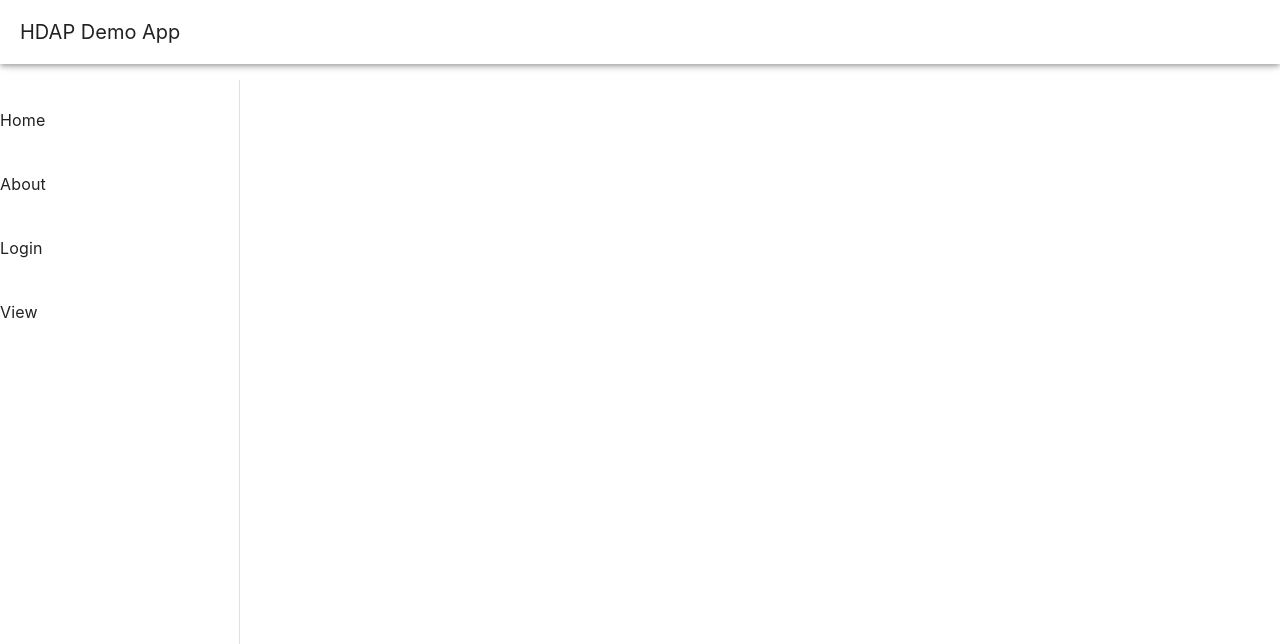
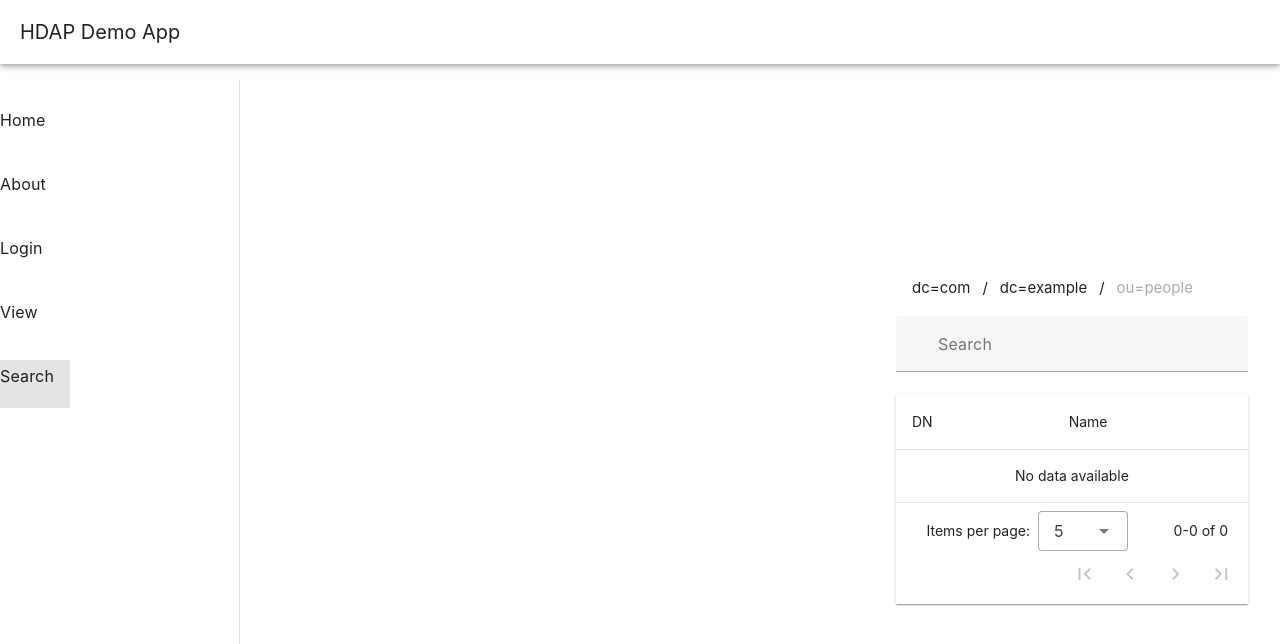
Before and after one commit to markcraig/hdap-ui, a Vue app: page /search in a window 1280 px wide. Shown: the top 644 px of the page. Built offline with nearby package versions, Linux system fonts and the light colour scheme.

Commit message:
Simple SearchView
BUG: does the work by authenticating as uid=admin:password

```diff
--- a/package.json
+++ b/package.json
@@ -14,7 +14,9 @@
     "@mdi/font": "^7.4.47",
     "axios": "^1.6.7",
     "vue": "^3.4.15",
-    "vue-router": "^4.2.5"
+    "vue-router": "^4.2.5",
+    "axios": "^1.6.7",
+    "vuetify": "^3.5.8"
   },
   "devDependencies": {
     "@rushstack/eslint-patch": "^1.3.3",
--- a/src/App.vue
+++ b/src/App.vue
@@ -1,7 +1,5 @@
 <script setup>
 import { RouterView } from 'vue-router'
-import LoginView from './views/LoginView.vue';
-import AboutView from './views/AboutView.vue';
 </script>
 
 <template>
@@ -23,6 +21,9 @@ import AboutView from './views/AboutView.vue';
         </v-list>
         <v-list>
           <v-list-item :to="{path: '/view'}" title="View"></v-list-item>
+        </v-list>
+        <v-list>
+          <v-list-item :to="{path: '/search'}" title="Search"></v-list-item>
         </v-list>
       </v-navigation-drawer>
 
--- a/src/main.js
+++ b/src/main.js
@@ -9,6 +9,7 @@ import { createVuetify } from 'vuetify'
 import "@mdi/font/css/materialdesignicons.css";
 import * as components from 'vuetify/components'
 import * as directives from 'vuetify/directives'
+import { aliases, mdi } from 'vuetify/iconsets/mdi'
 
 const vuetify = createVuetify({
     theme: {
--- a/src/router/index.js
+++ b/src/router/index.js
@@ -1,5 +1,6 @@
 import { createRouter, createWebHistory } from 'vue-router'
 import HomeView from '../views/HomeView.vue'
+import SearchView from '../views/SearchView.vue'
 
 const router = createRouter({
   history: createWebHistory(import.meta.env.BASE_URL),
@@ -26,6 +27,11 @@ const router = createRouter({
       path: '/login',
       name: 'login',
       component: () => import('../views/LoginView.vue')
+    },
+    {
+      path: '/search',
+      name: 'search',
+      component: SearchView
     }
   ]
 })
--- /dev/null
+++ b/src/views/SearchView.vue
@@ -0,0 +1,69 @@
+<script setup>
+import { ref } from 'vue'
+import axios from "axios"
+
+const baseDN = 'dc=com/dc=example/ou=people'
+const crumbs = baseDN.split('/')
+
+const uid = ref('')
+
+const headers = [
+  { title: 'DN', key: '_id' },
+  { title: 'Name', key: 'cn' }
+]
+var results = ref([
+])
+
+async function searchForUid() {
+  if (!uid.value) {
+    return
+  }
+  console.log(`In searchForUid for ${uid.value}`)
+  try {
+    let res = await axios.get('/hdap/dc=com/dc=example', {
+      headers: {
+        'Content-Type': 'application/json',
+        'Authorization': `Basic ${btoa('uid=admin:password')}`
+      },
+      params: {
+        _queryFilter: `uid co '${uid.value}'`,
+        scope: 'sub',
+        _fields: "cn,_id"
+      }
+    })
+    let sr = await res.data.result
+    console.log(`search results are ${JSON.stringify(sr)}`)
+    results.value = []
+    for (let result of sr) {
+      results.value.push({ _id: result._id, cn: result.cn[0] })
+    }
+    console.log(`Converted ${sr.length} -> ${results.value.length}`)
+    console.log(`The final results are ${JSON.stringify(results.value)}`)
+  } catch (error) {
+    console.error(error)
+  }
+}
+
+</script>
+<template>
+  <v-sheet>
+  <v-breadcrumbs :items="crumbs"></v-breadcrumbs>
+  <v-text-field label="Search"
+                v-model="uid"
+                placeholder="user id"
+                prepend-inner-icon="search"
+                @keydown.enter="searchForUid">
+  </v-text-field>
+  <v-data-table
+                :headers="headers"
+                :items="results"
+                :items-per-page="5"
+                hide-actions
+                first-icon="$first"
+                prev-icon="$prev"
+                next-icon="$next"
+                last-icon="$last"
+                class="elevation-1"
+  ></v-data-table>
+  </v-sheet>
+</template>
```
Also changed, not shown: 1 other file (tests, documents, lock files or other folders).
